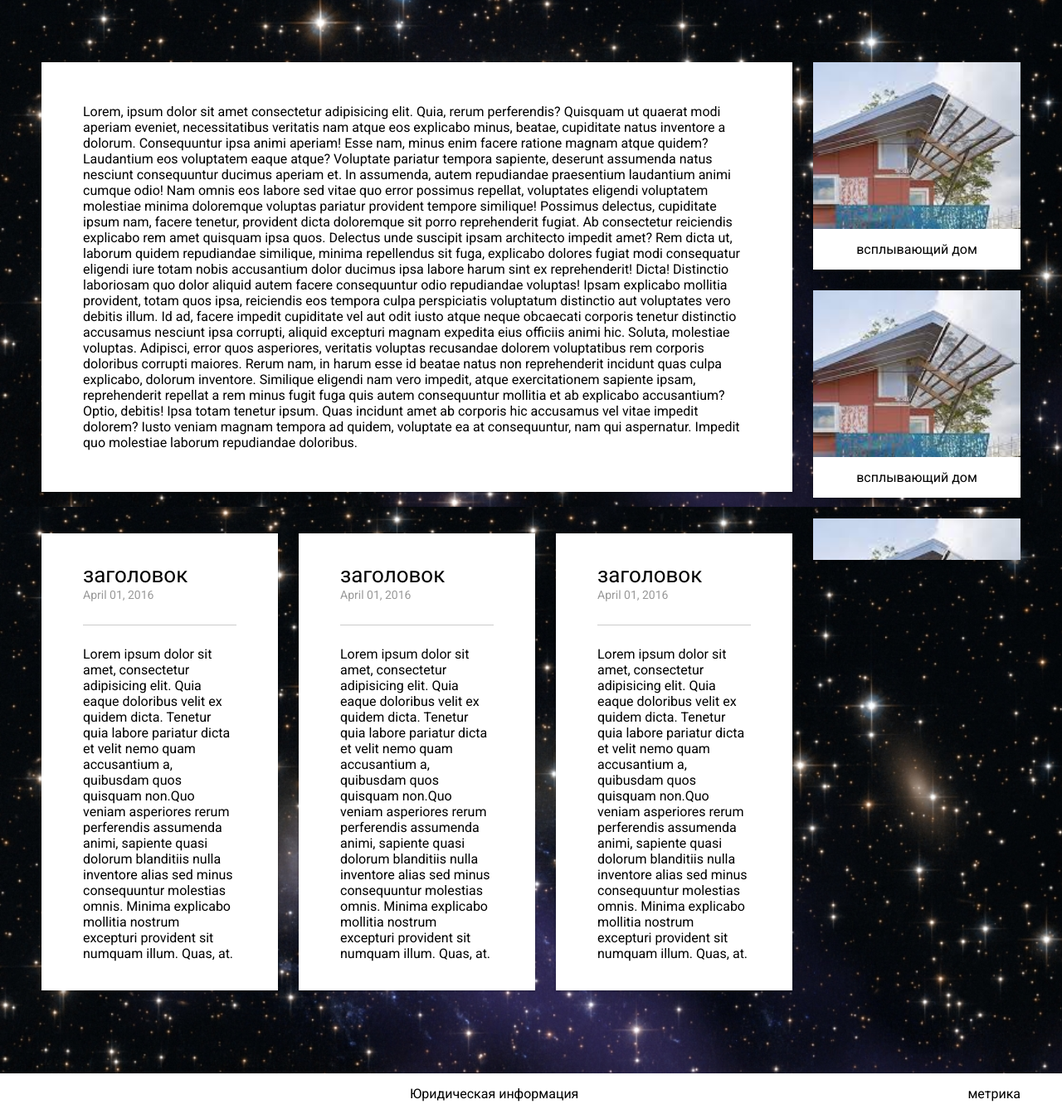
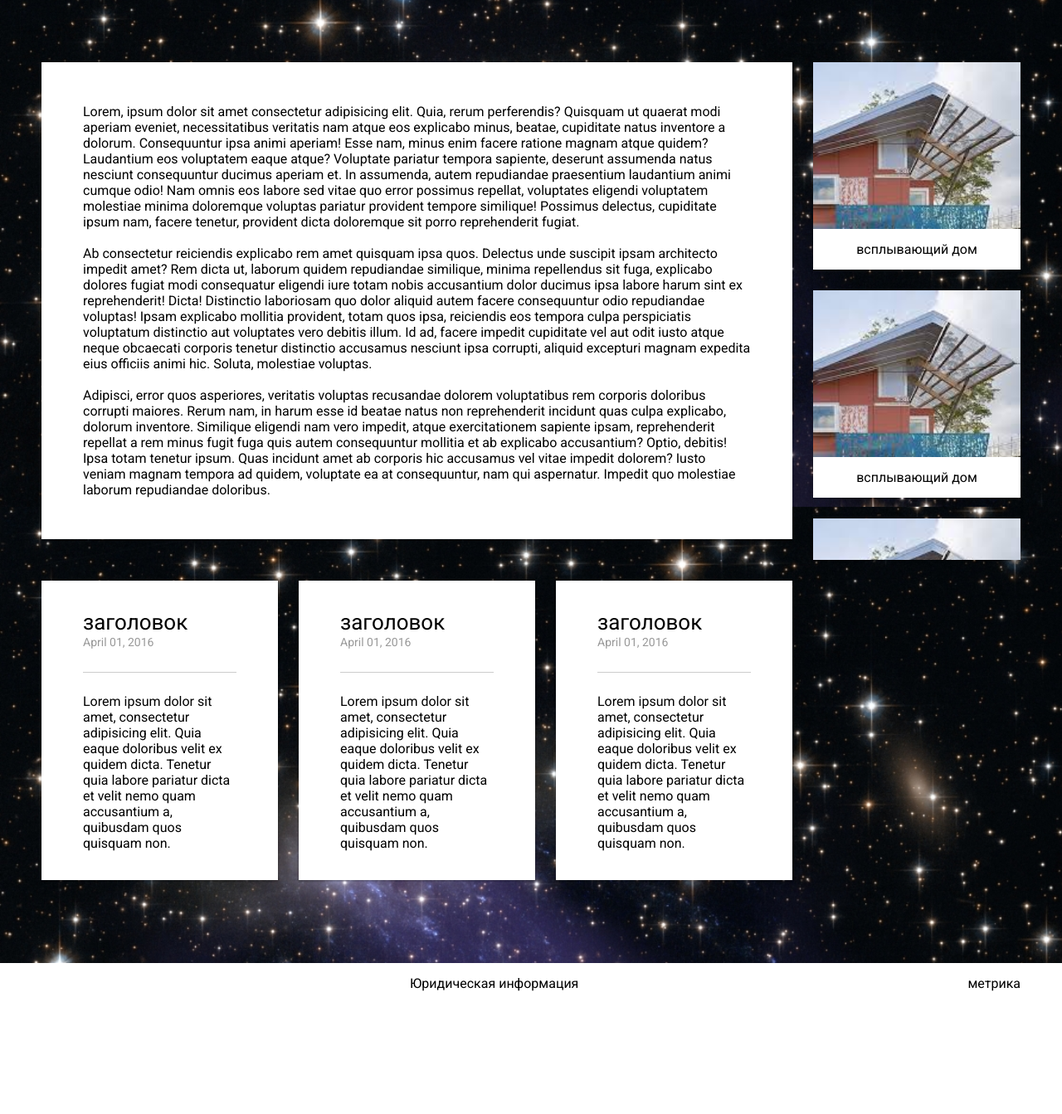
Before and after one commit to mrreads/alt-finance, a PHP site: page / in a window 1280 px wide. Shown: the part 189-1532 px from the top of the page at 83% size. After the commit the page ends 1384 px from the top, so only its background shows below. Run offline with PHP 8.4, Linux system fonts and the light colour scheme.

Commit message:
text format

```diff
--- a/index.php
+++ b/index.php
@@ -8,10 +8,13 @@
                     Lorem, ipsum dolor sit amet consectetur adipisicing elit. Quia, rerum perferendis? Quisquam ut quaerat modi aperiam eveniet, necessitatibus veritatis nam atque eos explicabo minus, beatae, cupiditate natus inventore a dolorum.
                     Consequuntur ipsa animi aperiam! Esse nam, minus enim facere ratione magnam atque quidem? Laudantium eos voluptatem eaque atque? Voluptate pariatur tempora sapiente, deserunt assumenda natus nesciunt consequuntur ducimus aperiam et.
                     In assumenda, autem repudiandae praesentium laudantium animi cumque odio! Nam omnis eos labore sed vitae quo error possimus repellat, voluptates eligendi voluptatem molestiae minima doloremque voluptas pariatur provident tempore similique!
-                    Possimus delectus, cupiditate ipsum nam, facere tenetur, provident dicta doloremque sit porro reprehenderit fugiat. Ab consectetur reiciendis explicabo rem amet quisquam ipsa quos. Delectus unde suscipit ipsam architecto impedit amet?
+                    Possimus delectus, cupiditate ipsum nam, facere tenetur, provident dicta doloremque sit porro reprehenderit fugiat.
+                    <br> <br>
+                    Ab consectetur reiciendis explicabo rem amet quisquam ipsa quos. Delectus unde suscipit ipsam architecto impedit amet?
                     Rem dicta ut, laborum quidem repudiandae similique, minima repellendus sit fuga, explicabo dolores fugiat modi consequatur eligendi iure totam nobis accusantium dolor ducimus ipsa labore harum sint ex reprehenderit! Dicta!
                     Distinctio laboriosam quo dolor aliquid autem facere consequuntur odio repudiandae voluptas! Ipsam explicabo mollitia provident, totam quos ipsa, reiciendis eos tempora culpa perspiciatis voluptatum distinctio aut voluptates vero debitis illum.
                     Id ad, facere impedit cupiditate vel aut odit iusto atque neque obcaecati corporis tenetur distinctio accusamus nesciunt ipsa corrupti, aliquid excepturi magnam expedita eius officiis animi hic. Soluta, molestiae voluptas.
+                    <br> <br>
                     Adipisci, error quos asperiores, veritatis voluptas recusandae dolorem voluptatibus rem corporis doloribus corrupti maiores. Rerum nam, in harum esse id beatae natus non reprehenderit incidunt quas culpa explicabo, dolorum inventore.
                     Similique eligendi nam vero impedit, atque exercitationem sapiente ipsam, reprehenderit repellat a rem minus fugit fuga quis autem consequuntur mollitia et ab explicabo accusantium? Optio, debitis! Ipsa totam tenetur ipsum.
                     Quas incidunt amet ab corporis hic accusamus vel vitae impedit dolorem? Iusto veniam magnam tempora ad quidem, voluptate ea at consequuntur, nam qui aspernatur. Impedit quo molestiae laborum repudiandae doloribus.
@@ -25,7 +28,7 @@
                         </div>
                         <hr>
                         <div class="n-text">
-                            <p>Lorem ipsum dolor sit amet, consectetur adipisicing elit. Quia eaque doloribus velit ex quidem dicta. Tenetur quia labore pariatur dicta et velit nemo quam accusantium a, quibusdam quos quisquam non.Quo veniam asperiores rerum perferendis assumenda animi, sapiente quasi dolorum blanditiis nulla inventore alias sed minus consequuntur molestias omnis. Minima explicabo mollitia nostrum excepturi provident sit numquam illum. Quas, at.</p>
+                            <p>Lorem ipsum dolor sit amet, consectetur adipisicing elit. Quia eaque doloribus velit ex quidem dicta. Tenetur quia labore pariatur dicta et velit nemo quam accusantium a, quibusdam quos quisquam non.</p>
                         </div>
                     </div>
                     <div class="news">
@@ -35,7 +38,7 @@
                         </div>
                         <hr>
                         <div class="n-text">
-                            <p>Lorem ipsum dolor sit amet, consectetur adipisicing elit. Quia eaque doloribus velit ex quidem dicta. Tenetur quia labore pariatur dicta et velit nemo quam accusantium a, quibusdam quos quisquam non.Quo veniam asperiores rerum perferendis assumenda animi, sapiente quasi dolorum blanditiis nulla inventore alias sed minus consequuntur molestias omnis. Minima explicabo mollitia nostrum excepturi provident sit numquam illum. Quas, at.</p>
+                            <p>Lorem ipsum dolor sit amet, consectetur adipisicing elit. Quia eaque doloribus velit ex quidem dicta. Tenetur quia labore pariatur dicta et velit nemo quam accusantium a, quibusdam quos quisquam non.</p>
                         </div>
                     </div>
                     <div class="news">
@@ -45,7 +48,7 @@
                         </div>
                         <hr>
                         <div class="n-text">
-                            <p>Lorem ipsum dolor sit amet, consectetur adipisicing elit. Quia eaque doloribus velit ex quidem dicta. Tenetur quia labore pariatur dicta et velit nemo quam accusantium a, quibusdam quos quisquam non.Quo veniam asperiores rerum perferendis assumenda animi, sapiente quasi dolorum blanditiis nulla inventore alias sed minus consequuntur molestias omnis. Minima explicabo mollitia nostrum excepturi provident sit numquam illum. Quas, at.</p>
+                            <p>Lorem ipsum dolor sit amet, consectetur adipisicing elit. Quia eaque doloribus velit ex quidem dicta. Tenetur quia labore pariatur dicta et velit nemo quam accusantium a, quibusdam quos quisquam non.</p>
                         </div>
                     </div>
                 </div>
```
